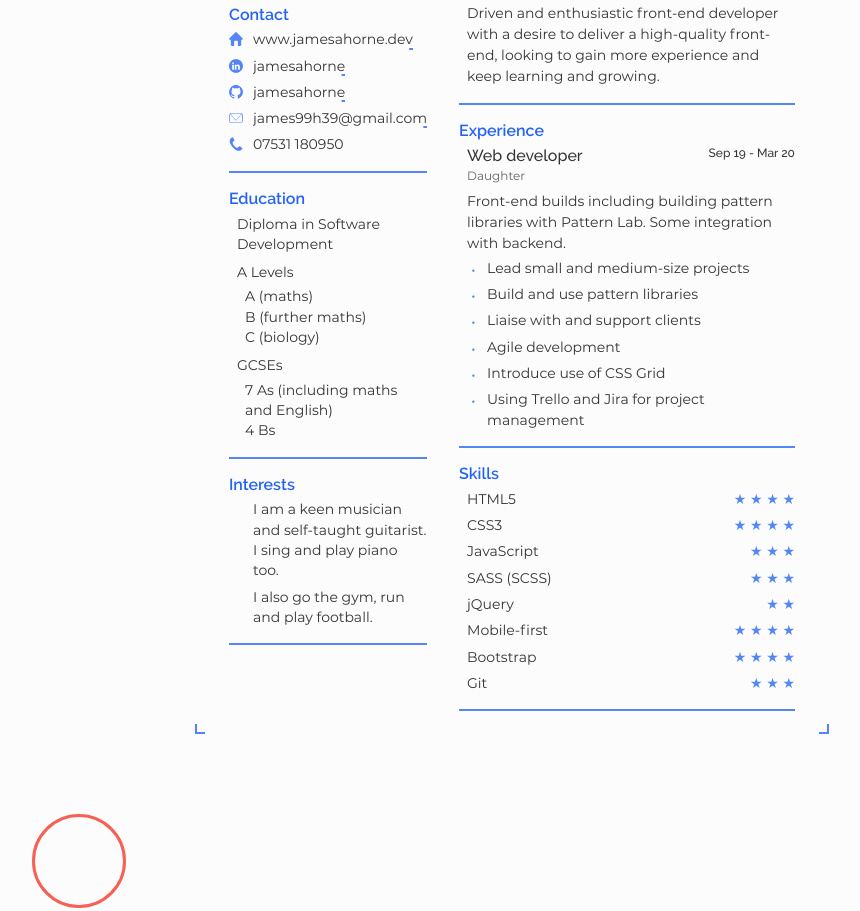
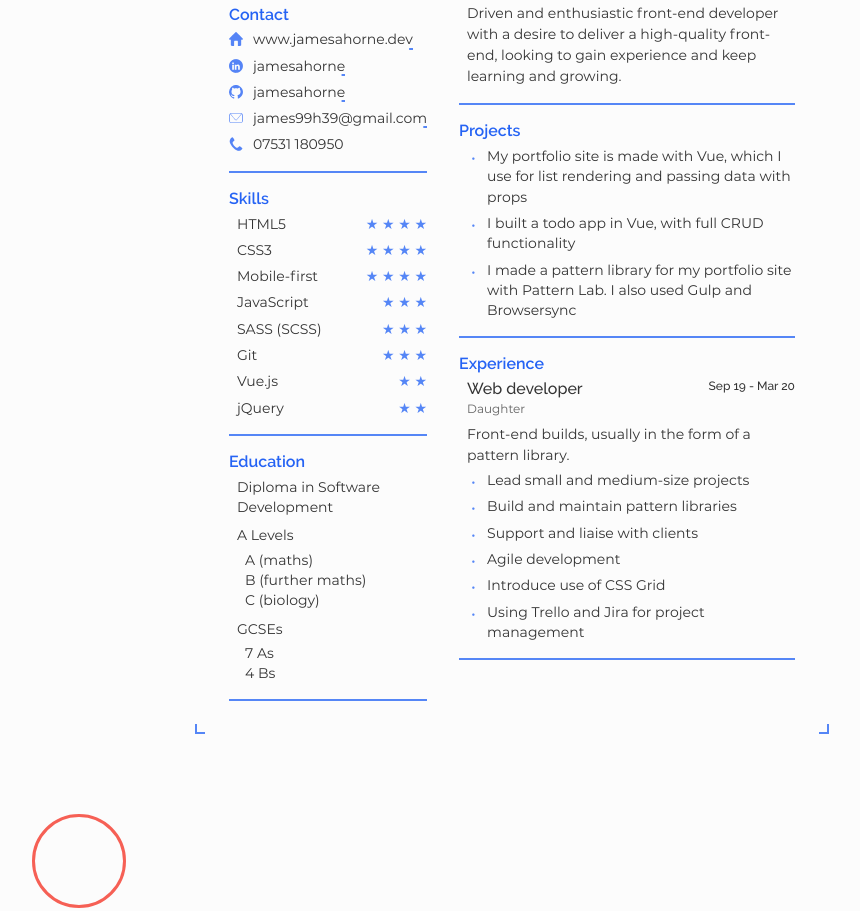
Before and after one commit to jamesahorne/portfolio-vue, a Vue app in the folder client/: page / in a window 1280 px wide. Shown: the part 3662-4573 px from the top of the page, without its empty margins (128-988 px from the left). Built offline with nearby package versions, Linux system fonts and the light colour scheme.

Commit message:
♻️✏️ Make cv copy dynamic

```diff
--- a/client/src/components/Cv.vue
+++ b/client/src/components/Cv.vue
@@ -12,43 +12,51 @@
             <article class="cv__section cv__section--summary">
               <h3 class="cv__heading-1">Summary</h3>
               <div class="cv__content">
-                <p>Driven and enthusiastic front-end developer with a desire to deliver a high-quality front-end, looking to gain more experience and keep learning and growing.</p>
+                <p>Driven and enthusiastic front-end developer with a desire to deliver a high-quality front-end, looking to gain experience and keep learning and growing.</p>
+              </div>
+            </article>
+            <article class="cv__section cv__section--projects">
+              <h3 class="cv__heading-1">Projects</h3>
+              <div class="cv__content">
+                <ul class="cv__list cv__list--bullets">
+                  <li v-for="(project, index) in projects"
+                      :key="project.id + index"
+                  >
+                    {{ project.item }}
+                  </li>
+                </ul>
               </div>
             </article>
             <article class="cv__section cv__section--experience">
               <h3 class="cv__heading-1">Experience</h3>
               <div class="cv__content">
-                <article class="cv__experience-block">
+                <article class="cv__experience-block"
+                         v-for="experience in experiences"
+                         :key="'cv__experience--' + experience.id"
+                >
                   <h4 class="cv__heading-2">
-                    Web developer
-                    <span class="cv__date">Sep 19 - Mar 20</span>
+                    {{ experience.title }}
+                    <span class="cv__date"
+                          v-if="experience.endDate"
+                    >
+                      {{ experience.startDate }} - {{ experience.endDate }}
+                    </span>
+                    <span class="cv__date"
+                          v-else
+                    >
+                      {{ experience.startDate }} - present
+                    </span>
                   </h4>
-                  <h5 class="cv__heading-3">Daughter</h5>
-                  <p>Front-end builds including building pattern libraries with Pattern Lab. Some integration with backend.</p>
+                  <h5 class="cv__heading-3">{{ experience.company }}</h5>
+                  <p>{{ experience.description }}</p>
                   <ul class="cv__list cv__list--bullets">
-                    <li>Lead small and medium-size projects</li>
-                    <li>Build and use pattern libraries</li>
-                    <li>Liaise with and support clients</li>
-                    <li>Agile development</li>
-                    <li>Introduce use of CSS Grid</li>
-                    <li>Using Trello and Jira for project management</li>
+                    <li v-for="detail in experience.details"
+                        :key="'cv__experience-details--' + detail.id"
+                    >
+                      {{ detail.item }}
+                    </li>
                   </ul>
                 </article>
-              </div>
-            </article>
-            <article class="cv__section cv__section--skills">
-              <h3 class="cv__heading-1">Skills</h3>
-              <div class="cv__content">
-                <ul class="cv__list cv__list--skills">
-                  <li>HTML5 <span class="cv__star">&#9733; &#9733; &#9733; &#9733;</span></li>
-                  <li>CSS3 <span class="cv__star">&#9733; &#9733; &#9733; &#9733;</span></li>
-                  <li>JavaScript <span class="cv__star">&#9733; &#9733; &#9733;</span></li>
-                  <li>SASS (SCSS) <span class="cv__star">&#9733; &#9733; &#9733;</span></li>
-                  <li>jQuery <span class="cv__star">&#9733; &#9733;</span></li>
-                  <li>Mobile-first <span class="cv__star">&#9733; &#9733; &#9733; &#9733;</span></li>
-                  <li>Bootstrap <span class="cv__star">&#9733; &#9733; &#9733; &#9733;</span></li>
-                  <li>Git <span class="cv__star">&#9733; &#9733; &#9733;</span></li>
-                </ul>
               </div>
             </article>
           </section>
@@ -56,7 +64,7 @@
             <aside class="cv__section cv__section--contact">
               <h3 class="cv__heading-1">Contact</h3>
               <div class="cv__content">
-                <ul class="cv__list cv__list--icons cv__list--big">
+                <ul class="cv__list cv__list--icons">
                   <li class="cv__portfolio"><a class="u-link u-link--cv" href="https://www.jamesahorne.dev">www.jamesahorne.dev</a></li>
                   <li class="cv__linked-in"><a class="u-link u-link--cv" href="https://www.linkedin.com/in/jamesahorne/">jamesahorne</a></li>
                   <li class="cv__github"><a class="u-link u-link--cv" href="https://github.com/jamesahorne/">jamesahorne</a></li>
@@ -65,33 +73,45 @@
                 </ul>
               </div>
             </aside>
+            <article class="cv__section cv__section--skills">
+              <h3 class="cv__heading-1">Skills</h3>
+              <div class="cv__content">
+                <ul class="cv__list cv__list--skills">
+                  <li v-for="skill in skills"
+                      :key="'cv__skill--' + skill.id"
+                  >
+                    {{ skill.item }}
+                    <div class="cv__star">
+                      <span v-for="number in skill.starNumber"
+                            :key="'cv__skill-star--' + skill.id + number"
+                      >
+                        &#9733;
+                      </span>
+                    </div>
+                  </li>
+                </ul>
+              </div>
+            </article>
             <article class="cv__section cv__section--education">
               <h3 class="cv__heading-1">Education</h3>
               <div class="cv__content">
                 <ul class="cv__list">
                   <li>Diploma in Software Development</li>
-                  <li class="cv__sublist">A Levels
+                  <li class="cv__sublist">
+                    A Levels
                     <ul>
                       <li>A (maths)</li>
                       <li>B (further maths)</li>
                       <li>C (biology)</li>
                     </ul>
                   </li>
-                  <li class="cv__sublist">GCSEs
+                  <li class="cv__sublist">
+                    GCSEs
                     <ul>
-                      <li>7 As (including maths and English)</li>
+                      <li>7 As</li>
                       <li>4 Bs</li>
                     </ul>
                   </li>
-                </ul>
-              </div>
-            </article>
-            <article class="cv__section cv__section--interests">
-              <h3 class="cv__heading-1">Interests</h3>
-              <div class="cv__content">
-                <ul class="cv__list cv__list--icons">
-                  <li class="cv__music">I am a keen musician and self-taught guitarist. I sing and play piano too.</li>
-                  <li class="cv__fitness">I also go the gym, run and play football.</li>
                 </ul>
               </div>
             </article>
@@ -104,6 +124,102 @@
 
 <script>
 export default {
-  name: 'Cv'
+  name: 'Cv',
+  data() {
+    return {
+      projects: [
+        {
+          id: Date.now(),
+          item: 'My portfolio site is made with Vue, which I use for list rendering and passing data with props'
+        },
+        {
+          id: Date.now(),
+          item: 'I built a todo app in Vue, with full CRUD functionality'
+        },
+        {
+          id: Date.now(),
+          item: 'I made a pattern library for my portfolio site with Pattern Lab. I also used Gulp and Browsersync'
+        }
+      ],
+      experiences: [
+        {
+          id: Date.now(),
+          title: 'Web developer',
+          company: 'Daughter',
+          startDate: 'Sep 19',
+          endDate: 'Mar 20',
+          description: 'Front-end builds, usually in the form of a pattern library.',
+          details: [
+            {
+              id: Date.now(),
+              item: 'Lead small and medium-size projects'
+            },
+            {
+              id: Date.now() + 1,
+              item: 'Build and maintain pattern libraries'
+            },
+            {
+              id: Date.now() + 2,
+              item: 'Support and liaise with clients'
+            },
+            {
+              id: Date.now() + 3,
+              item: 'Agile development'
+            },
+            {
+              id: Date.now() + 4,
+              item: 'Introduce use of CSS Grid'
+            },
+            {
+              id: Date.now() + 5,
+              item: 'Using Trello and Jira for project management'
+            }
+          ]
+        }
+      ],
+      skills: [
+        {
+          id: Date.now(),
+          item: 'HTML5',
+          starNumber: 4
+        },
+        {
+          id: Date.now() + 1,
+          item: 'CSS3',
+          starNumber: 4
+        },
+        {
+          id: Date.now() + 2,
+          item: 'Mobile-first',
+          starNumber: 4
+        },
+        {
+          id: Date.now() + 3,
+          item: 'JavaScript',
+          starNumber: 3
+        },
+        {
+          id: Date.now() + 4,
+          item: 'SASS (SCSS)',
+          starNumber: 3
+        },
+        {
+          id: Date.now() + 5,
+          item: 'Git',
+          starNumber: 3
+        },
+        {
+          id: Date.now() + 6,
+          item: 'Vue.js',
+          starNumber: 2
+        },
+        {
+          id: Date.now() + 7,
+          item: 'jQuery',
+          starNumber: 2
+        }
+      ]
+    }
+  },
 }
 </script>
```
